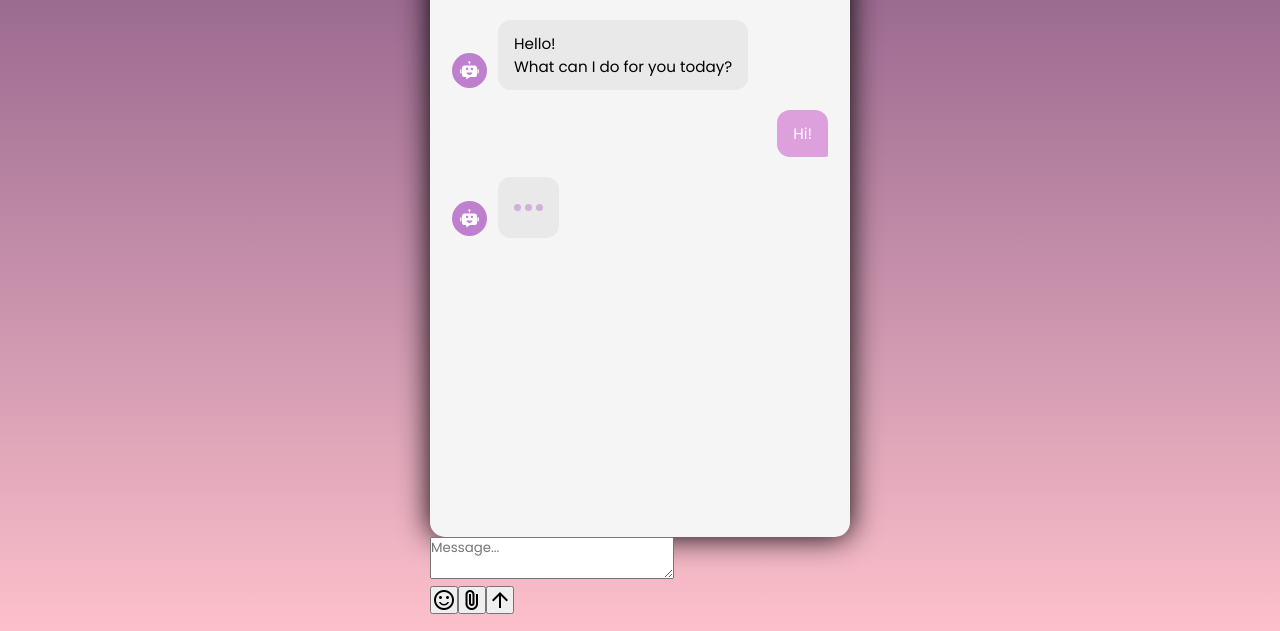
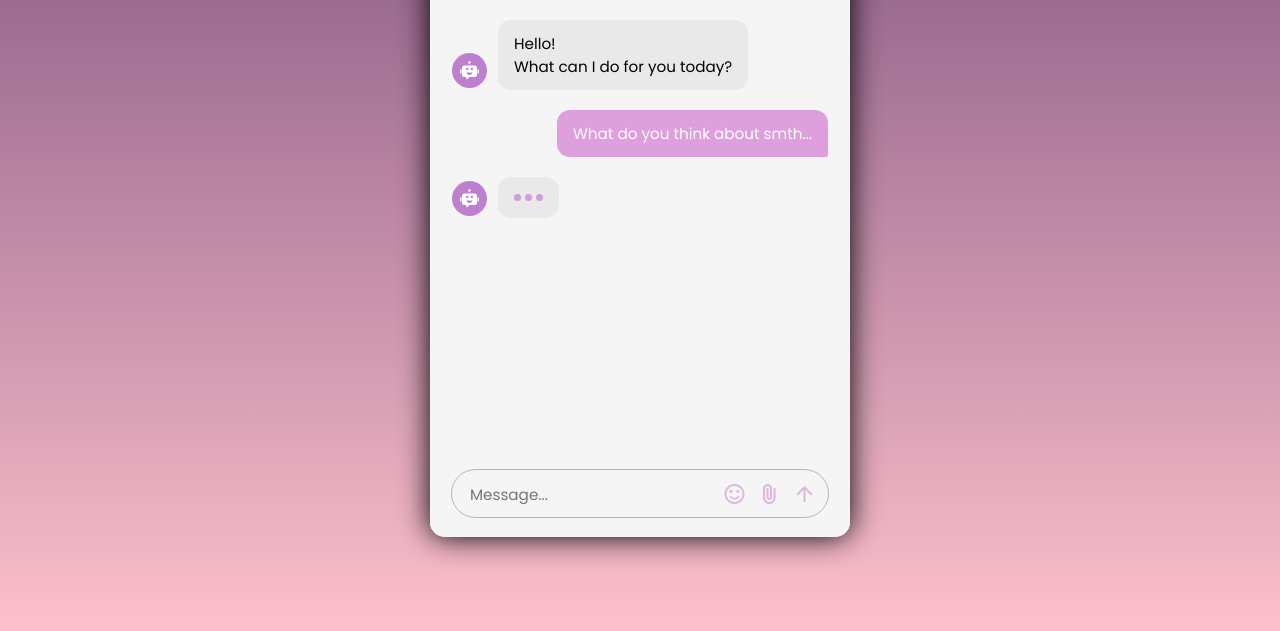
Before and after one commit to d4nc3w/Gemini-ChatBot, a plain HTML site: page Chatbot-App/index.html in a window 1280 px wide. Shown: the part 169-800 px from the top of the page. Drawn offline with nearby package versions, Linux system fonts and the light colour scheme.

Commit message:
Added styling for chat-bot footer

```diff
--- a/Chatbot-App/index.html
+++ b/Chatbot-App/index.html
@@ -28,9 +28,9 @@
                 <div class="message-text">Hello! <br /> What can I do for you today?</div>
             </div>
             <div class="message user-message">
-                <div class="message-text">Hi!</div>
+                <div class="message-text">What do you think about smth... </div>
             </div>
-            <div class="message bot-message">
+            <div class="message bot-message thinking">
                 <svg class="bot-avatar" xmlns="http://www.w3.org/2000/svg" width="50" height="50" viewBox="0 0 1024 1024">
                     <path d="M738.3 287.6H285.7c-59 0-106.8 47.8-106.8 106.8v303.1c0 59 47.8 106.8 106.8 106.8h81.5v111.1c0 .7.8 1.1 1.4.7l166.9-110.6 41.8-.8h117.4l43.6-.4c59 0 106.8-47.8 106.8-106.8V394.5c0-59-47.8-106.9-106.8-106.9zM351.7 448.2c0-29.5 23.9-53.5 53.5-53.5s53.5 23.9 53.5 53.5-23.9 53.5-53.5 53.5-53.5-23.9-53.5-53.5zm157.9 267.1c-67.8 0-123.8-47.5-132.3-109h264.6c-8.6 61.5-64.5 109-132.3 109zm110-213.7c-29.5 0-53.5-23.9-53.5-53.5s23.9-53.5 53.5-53.5 53.5 23.9 53.5 53.5-23.9 53.5-53.5 53.5zM867.2 644.5V453.1h26.5c19.4 0 35.1 15.7 35.1 35.1v121.1c0 19.4-15.7 35.1-35.1 35.1h-26.5zM95.2 609.4V488.2c0-19.4 15.7-35.1 35.1-35.1h26.5v191.3h-26.5c-19.4 0-35.1-15.7-35.1-35.1zM561.5 149.6c0 23.4-15.6 43.3-36.9 49.7v44.9h-30v-44.9c-21.4-6.5-36.9-26.3-36.9-49.7 0-28.6 23.3-51.9 51.9-51.9s51.9 23.3 51.9 51.9z"></path>
                 </svg>
--- a/Chatbot-App/style.css
+++ b/Chatbot-App/style.css
@@ -16,6 +16,7 @@ body{
 }
 
 .chatbot-block{
+    position: relative;
     width: 420px;
     background-color: whitesmoke;
     overflow: hidden;
@@ -108,6 +109,10 @@ body{
     font-size: 0.95rem;
 }
 
+.chatbot-body .bot-message.thinking .message-text{
+    padding: 2px 16px;
+}
+
 .chatbot-body .bot-message .message-text{
     background: rgb(233, 233, 233);
     border-radius: 13px 13px 13px 13px;
@@ -131,7 +136,19 @@ body{
     opacity: 0.7;
     border-radius: 50%;
     background: rgb(191, 127, 207);
-    animation: dotPulse 1.8s ease-in-out infinite;
+    /* animation: dotPulse 1.8s ease-in-out infinite; */
+}
+
+.chatbot-body .bot-message .thinking-indicator .dot:nth-child(1){
+    animation-delay: 0.2s;
+}
+
+.chatbot-body .bot-message .thinking-indicator .dot:nth-child(2){
+    animation-delay: 0.3s;
+}
+
+.chatbot-body .bot-message .thinking-indicator .dot:nth-child(3){
+    animation-delay: 0.4s;
 }
 
 @keyframes dotPulse {
@@ -151,4 +168,54 @@ body{
 
 .chatbot-footer{
     position: absolute;
+    bottom: 0;
+    width: 100%;
+    background-color: whitesmoke;
+    padding: 15px 22px 20px;
 }
+
+.chatbot-footer .chatbot-form{
+    display: flex;
+    align-items: center;
+    background-color: whitesmoke;
+    border-radius: 32px;
+    outline: 1px solid rgb(180, 180, 180);
+}
+
+.chatbot-footer .chatbot-form:focus-within{
+    outline: 2px solid rgb(224, 137, 224);
+}
+
+.chatbot-form .message-input {
+    border: none;
+    outline: none;
+    height: 47px;
+    width: 100%;
+    resize: none;
+    font-size: 0.95rem;
+    background-color: whitesmoke;
+    padding: 13px 0 13px 18px;
+    border-radius: inherit;
+}
+
+.chatbot-form .chatbot-controls {
+    display: flex;
+    height: 47px;
+    align-items: center;
+    align-self: flex-end;
+    padding-right: 6px;
+}
+
+.chatbot-form .chatbot-controls button {
+    height: 35px;
+    width: 35px;
+    border: none;
+    cursor: pointer;
+    color: rgb(221, 182, 221);
+    border-radius: 50%;
+    background-color: whitesmoke;
+}
+
+.chatbot-form .chatbot-controls button:hover {
+    background-color: #fce4fc;
+}
```
